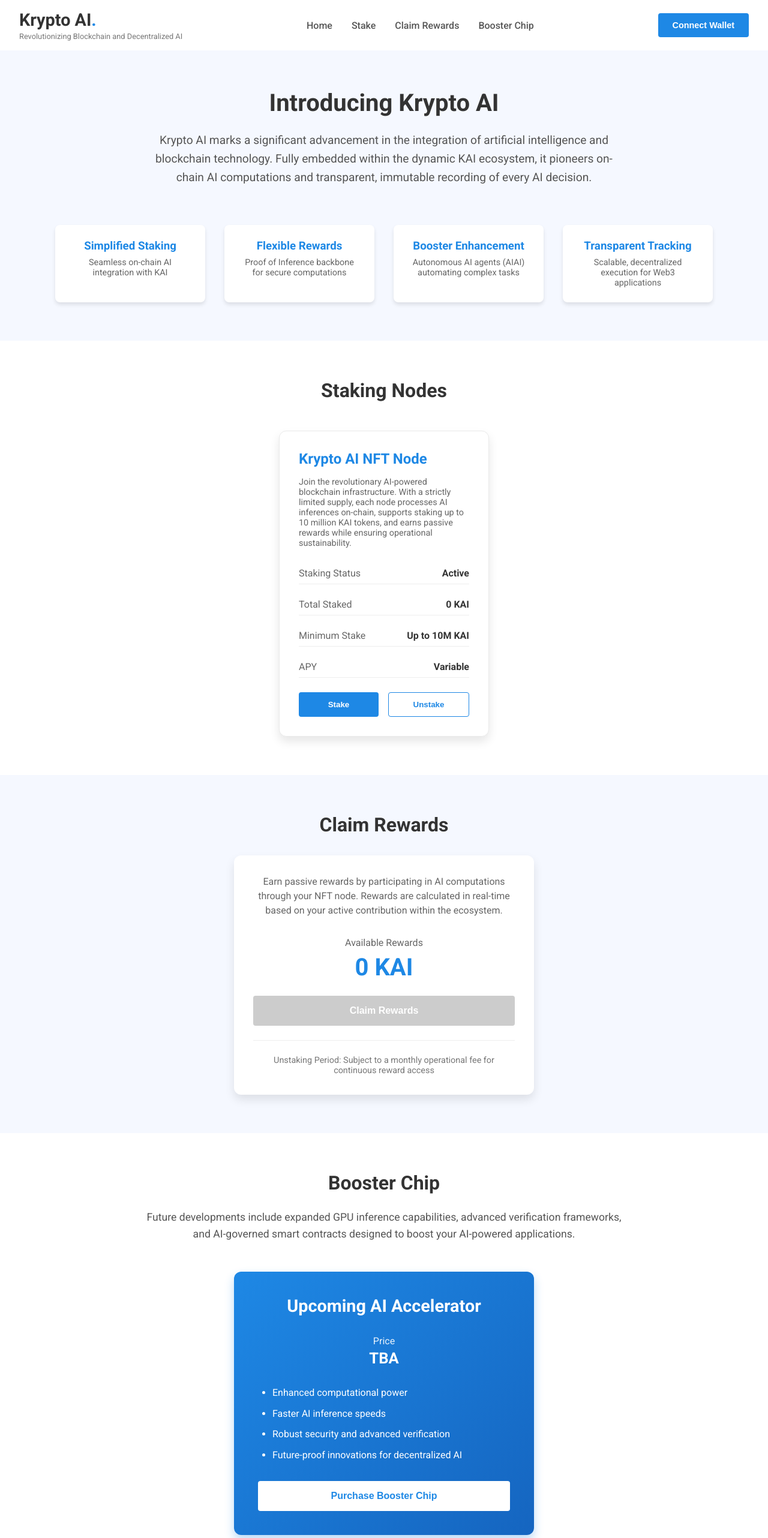
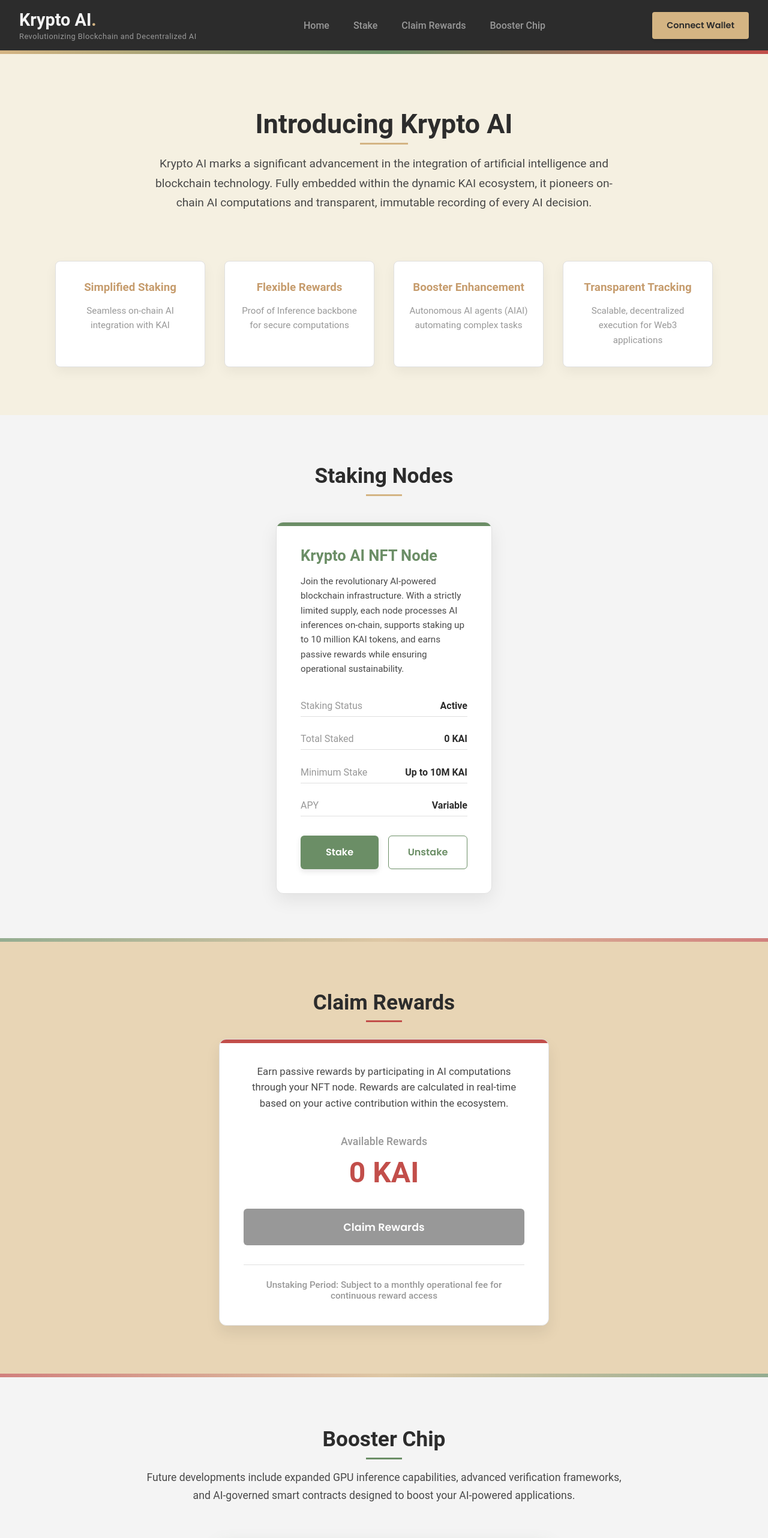
Before and after one commit to TriMinhPham/kainow-op3, a React (Create React App) app: page / in a window 1280 px wide. Shown: the top 2564 px of the page at 60% size. Built offline with nearby package versions, Linux system fonts and the light colour scheme.

Commit message:
Update visuals with warm beige, gold, cool grays, green, earth tones, and bold red accents

```diff
--- a/src/components/BoosterSection.js
+++ b/src/components/BoosterSection.js
@@ -1,100 +1,157 @@
 import React from 'react';
 import styled from 'styled-components';
 import { useWebContent } from './DataContext';
+import { LoadingSpinner } from './LoadingSpinner';
 
 const BoosterSectionContainer = styled.section`
-  padding: 4rem 2rem;
-  background-color: #ffffff;
+  padding: 5.5rem 2rem;
+  background-color: var(--gray-light);
   display: flex;
   flex-direction: column;
   align-items: center;
+  position: relative;
+
+  &::before {
+    content: '';
+    position: absolute;
+    top: 0;
+    left: 0;
+    width: 100%;
+    height: 6px;
+    background: linear-gradient(90deg, var(--red), var(--gold), var(--green-dark));
+    opacity: 0.7;
+  }
 `;
 
 const SectionTitle = styled.h2`
-  font-size: 2rem;
-  color: #333;
+  font-size: 2.2rem;
+  color: var(--gray-darkest);
   text-align: center;
-  margin-bottom: 1.5rem;
+  margin-bottom: 1.8rem;
+  position: relative;
+  font-weight: 700;
+
+  &::after {
+    content: '';
+    position: absolute;
+    bottom: -0.8rem;
+    left: 50%;
+    transform: translateX(-50%);
+    width: 60px;
+    height: 3px;
+    background-color: var(--green-dark);
+  }
 `;
 
 const BoosterDescription = styled.p`
   font-size: 1.1rem;
-  color: #555;
+  color: var(--gray-dark);
   max-width: 800px;
   text-align: center;
-  line-height: 1.6;
-  margin-bottom: 3rem;
+  line-height: 1.7;
+  margin-bottom: 3.5rem;
 `;
 
 const BoosterCard = styled.div`
-  background: #1e88e5;
-  background: linear-gradient(135deg, #1e88e5 0%, #1565c0 100%);
+  background: linear-gradient(135deg, var(--green-dark) 0%, var(--green) 100%);
   border-radius: 12px;
-  box-shadow: 0 8px 16px rgba(30, 136, 229, 0.3);
-  padding: 2.5rem;
+  box-shadow: 0 15px 30px rgba(107, 142, 102, 0.25);
+  padding: 3rem;
   width: 100%;
-  max-width: 500px;
+  max-width: 550px;
   text-align: center;
   color: white;
+  position: relative;
+  overflow: hidden;
+  border: 1px solid var(--green-light);
+
+  &::after {
+    content: '';
+    position: absolute;
+    top: 0;
+    right: 0;
+    width: 150px;
+    height: 150px;
+    background: radial-gradient(circle, rgba(255,255,255,0.2) 0%, rgba(255,255,255,0) 70%);
+    border-radius: 50%;
+    transform: translate(30%, -30%);
+  }
 `;
 
 const BoosterTitle = styled.h3`
-  font-size: 1.8rem;
-  margin-bottom: 1rem;
+  font-size: 2rem;
+  margin-bottom: 1.2rem;
+  font-weight: 700;
+  text-shadow: 0 2px 4px rgba(0, 0, 0, 0.1);
+  letter-spacing: 0.5px;
 `;
 
 const BoosterInfoContainer = styled.div`
-  margin: 2rem 0;
+  margin: 2.5rem 0;
 `;
 
 const BoosterInfo = styled.div`
-  margin: 1rem 0;
+  margin: 1.2rem 0;
 `;
 
 const BoosterLabel = styled.p`
-  font-size: 1rem;
+  font-size: 1.05rem;
   opacity: 0.9;
-  margin-bottom: 0.3rem;
+  margin-bottom: 0.4rem;
+  font-weight: 500;
 `;
 
 const BoosterValue = styled.h4`
-  font-size: 1.6rem;
-  margin-bottom: 0.5rem;
+  font-size: 1.8rem;
+  margin-bottom: 0.7rem;
+  font-weight: 700;
+  color: #ffffff;
+  text-shadow: 0 1px 3px rgba(0, 0, 0, 0.15);
 `;
 
 const BenefitsList = styled.ul`
   text-align: left;
-  margin: 2rem 0;
+  margin: 2.5rem 0;
   padding-left: 1.5rem;
 `;
 
 const BenefitItem = styled.li`
-  margin-bottom: 0.75rem;
-  line-height: 1.4;
+  margin-bottom: 1rem;
+  line-height: 1.5;
+  font-size: 1.05rem;
+  position: relative;
+  padding-left: 0.5rem;
+
+  &::marker {
+    color: rgba(255, 255, 255, 0.8);
+  }
 `;
 
 const PurchaseButton = styled.button`
-  background-color: white;
-  color: #1e88e5;
+  background-color: var(--gold);
+  color: var(--gray-darkest);
   border: none;
-  border-radius: 4px;
-  padding: 1rem 2rem;
-  font-size: 1rem;
+  border-radius: 6px;
+  padding: 1.1rem 2rem;
+  font-size: 1.1rem;
   font-weight: 600;
   cursor: pointer;
-  transition: all 0.3s;
+  transition: all 0.3s ease;
   width: 100%;
+  box-shadow: 0 4px 12px rgba(0, 0, 0, 0.15);
+  letter-spacing: 0.5px;
 
   &:hover {
-    background-color: rgba(255, 255, 255, 0.9);
-    transform: translateY(-2px);
+    background-color: var(--gold-dark);
+    transform: translateY(-3px);
+    box-shadow: 0 8px 20px rgba(0, 0, 0, 0.2);
   }
 `;
 
 export const BoosterSection = () => {
   const { webContent, loading, error } = useWebContent();
 
-  if (loading) return <BoosterSectionContainer id="booster"><div>Loading...</div></BoosterSectionContainer>;
+  if (loading) return <BoosterSectionContainer id="booster"><LoadingSpinner text="Loading booster chip..." /></BoosterSectionContainer>;
   if (error) return <BoosterSectionContainer id="booster"><div>Error loading content</div></BoosterSectionContainer>;
   if (!webContent) return <BoosterSectionContainer id="booster"><div>No content available</div></BoosterSectionContainer>;
 
--- a/src/components/Header.js
+++ b/src/components/Header.js
@@ -2,14 +2,15 @@ import React from 'react';
 import styled from 'styled-components';
 import { Nav } from './Nav';
 import { useWebContent } from './DataContext';
+import { LoadingSpinner } from './LoadingSpinner';
 
 const HeaderContainer = styled.header`
   display: flex;
   justify-content: space-between;
   align-items: center;
   padding: 1rem 2rem;
-  background-color: #ffffff;
-  box-shadow: 0 2px 4px rgba(0, 0, 0, 0.1);
+  background-color: var(--gray-darkest);
+  box-shadow: 0 2px 8px rgba(0, 0, 0, 0.15);
 `;
 
 const LogoContainer = styled.div`
@@ -19,40 +20,43 @@ const LogoContainer = styled.div`
 
 const Logo = styled.div`
   font-size: 1.8rem;
-  font-weight: bold;
-  color: #333;
+  font-weight: 700;
+  color: var(--gray-light);
 
   span {
-    color: #1e88e5;
+    color: var(--gold);
   }
 `;
 
 const Tagline = styled.div`
   font-size: 0.8rem;
-  color: #777;
+  color: var(--gray-medium);
   margin-top: 0.2rem;
+  letter-spacing: 0.5px;
 `;
 
 const WalletButton = styled.button`
-  background-color: #1e88e5;
-  color: white;
+  background-color: var(--gold);
+  color: var(--gray-darkest);
   border: none;
   border-radius: 4px;
   padding: 0.75rem 1.5rem;
   font-size: 0.9rem;
   font-weight: 600;
   cursor: pointer;
-  transition: background-color 0.3s;
+  transition: all 0.3s ease;
+  box-shadow: 0 2px 4px rgba(0, 0, 0, 0.1);
 
   &:hover {
-    background-color: #1976d2;
+    background-color: var(--gold-dark);
+    transform: translateY(-2px);
   }
 `;
 
 export const Header = () => {
   const { webContent, loading, error } = useWebContent();
 
-  if (loading) return <HeaderContainer><div>Loading...</div></HeaderContainer>;
+  if (loading) return <HeaderContainer><LoadingSpinner text="Loading header..." /></HeaderContainer>;
   if (error) return <HeaderContainer><div>Error loading content</div></HeaderContainer>;
   if (!webContent) return <HeaderContainer><div>No content available</div></HeaderContainer>;
 
--- a/src/components/IntroSection.js
+++ b/src/components/IntroSection.js
@@ -1,28 +1,53 @@
 import React from 'react';
 import styled from 'styled-components';
 import { useWebContent } from './DataContext';
+import { LoadingSpinner } from './LoadingSpinner';
 
 const IntroContainer = styled.section`
   display: flex;
   flex-direction: column;
   align-items: center;
   text-align: center;
-  padding: 4rem 2rem;
-  background-color: #f5f8ff;
+  padding: 6rem 2rem 5rem;
+  background-color: var(--beige-light);
+  position: relative;
+
+  &::before {
+    content: '';
+    position: absolute;
+    top: 0;
+    left: 0;
+    right: 0;
+    height: 6px;
+    background: linear-gradient(90deg, var(--gold), var(--green-dark), var(--red));
+  }
 `;
 
 const IntroTitle = styled.h1`
-  font-size: 2.5rem;
-  color: #333;
+  font-size: 2.8rem;
+  color: var(--gray-darkest);
   margin-bottom: 1.5rem;
+  font-weight: 700;
+  position: relative;
+
+  &::after {
+    content: '';
+    position: absolute;
+    bottom: -0.5rem;
+    left: 50%;
+    transform: translateX(-50%);
+    width: 80px;
+    height: 3px;
+    background-color: var(--gold);
+  }
 `;
 
 const IntroDescription = styled.p`
   font-size: 1.2rem;
-  color: #555;
+  color: var(--gray-dark);
   max-width: 800px;
-  line-height: 1.6;
-  margin-bottom: 2rem;
+  line-height: 1.7;
+  margin-bottom: 3rem;
 `;
 
 const GraphicsContainer = styled.div`
@@ -36,30 +61,35 @@ const GraphicsContainer = styled.div`
 const FeatureCard = styled.div`
   background: white;
   border-radius: 8px;
-  padding: 1.5rem;
+  padding: 2rem 1.5rem;
   width: 250px;
-  box-shadow: 0 4px 6px rgba(0, 0, 0, 0.1);
-  transition: transform 0.3s;
+  box-shadow: 0 8px 20px rgba(0, 0, 0, 0.05);
+  transition: all 0.3s ease;
+  border: 1px solid var(--border);
 
   &:hover {
-    transform: translateY(-5px);
+    transform: translateY(-8px);
+    box-shadow: 0 12px 24px rgba(0, 0, 0, 0.1);
+    border-color: var(--primary);
   }
 `;
 
 const FeatureTitle = styled.h3`
-  color: #1e88e5;
-  margin-bottom: 0.5rem;
+  color: var(--primary-dark);
+  margin-bottom: 1rem;
+  font-weight: 600;
 `;
 
 const FeatureDescription = styled.p`
-  color: #666;
-  font-size: 0.9rem;
+  color: var(--text-light);
+  font-size: 0.95rem;
+  line-height: 1.6;
 `;
 
 export const IntroSection = () => {
   const { webContent, loading, error } = useWebContent();
 
-  if (loading) return <IntroContainer id="home"><div>Loading...</div></IntroContainer>;
+  if (loading) return <IntroContainer id="home"><LoadingSpinner text="Loading introduction..." /></IntroContainer>;
   if (error) return <IntroContainer id="home"><div>Error loading content</div></IntroContainer>;
   if (!webContent) return <IntroContainer id="home"><div>No content available</div></IntroContainer>;
 
--- a/src/components/Nav.js
+++ b/src/components/Nav.js
@@ -3,30 +3,31 @@ import styled from 'styled-components';
 
 const NavContainer = styled.nav`
   display: flex;
-  gap: 2rem;
+  gap: 2.5rem;
 `;
 
 const NavLink = styled.a`
   text-decoration: none;
-  color: #555;
+  color: var(--gray-medium);
   font-weight: 500;
   font-size: 1rem;
   position: relative;
-  transition: color 0.3s;
+  transition: all 0.3s ease;
+  padding: 0.5rem 0;
 
   &:hover {
-    color: #1e88e5;
+    color: var(--gold);
   }
 
   &::after {
     content: '';
     position: absolute;
-    bottom: -5px;
+    bottom: 0;
     left: 0;
     width: 0;
     height: 2px;
-    background-color: #1e88e5;
-    transition: width 0.3s;
+    background-color: var(--gold);
+    transition: width 0.3s ease;
   }
 
   &:hover::after {
--- a/src/components/RewardsSection.js
+++ b/src/components/RewardsSection.js
@@ -1,89 +1,125 @@
 import React from 'react';
 import styled from 'styled-components';
 import { useWebContent } from './DataContext';
+import { LoadingSpinner } from './LoadingSpinner';
 
 const RewardsSectionContainer = styled.section`
-  padding: 4rem 2rem;
-  background-color: #f5f8ff;
+  padding: 5rem 2rem;
+  background-color: var(--beige);
   display: flex;
   flex-direction: column;
   align-items: center;
+  position: relative;
 `;
 
 const SectionTitle = styled.h2`
-  font-size: 2rem;
-  color: #333;
+  font-size: 2.2rem;
+  color: var(--gray-darkest);
   text-align: center;
-  margin-bottom: 2rem;
+  margin-bottom: 2.5rem;
+  position: relative;
+  font-weight: 700;
+
+  &::after {
+    content: '';
+    position: absolute;
+    bottom: -0.8rem;
+    left: 50%;
+    transform: translateX(-50%);
+    width: 60px;
+    height: 3px;
+    background-color: var(--red);
+  }
 `;
 
 const RewardsCard = styled.div`
   background: #ffffff;
   border-radius: 12px;
-  box-shadow: 0 8px 16px rgba(0, 0, 0, 0.1);
-  padding: 2rem;
+  box-shadow: 0 12px 24px rgba(0, 0, 0, 0.08);
+  padding: 2.5rem;
   width: 100%;
-  max-width: 500px;
+  max-width: 550px;
   text-align: center;
+  position: relative;
+  border: 1px solid var(--border);
+  overflow: hidden;
+
+  &::before {
+    content: '';
+    position: absolute;
+    top: 0;
+    left: 0;
+    width: 100%;
+    height: 6px;
+    background: var(--red);
+  }
 `;
 
 const RewardsDescription = styled.p`
-  color: #666;
-  font-size: 1rem;
-  line-height: 1.5;
-  margin-bottom: 2rem;
+  color: var(--gray-dark);
+  font-size: 1.05rem;
+  line-height: 1.6;
+  margin-bottom: 2.5rem;
 `;
 
 const RewardsInfo = styled.div`
-  margin: 1.5rem 0;
+  margin: 2rem 0;
 `;
 
 const RewardsLabel = styled.p`
-  color: #666;
-  font-size: 1rem;
-  margin-bottom: 0.5rem;
+  color: var(--text-light);
+  font-size: 1.1rem;
+  margin-bottom: 0.8rem;
+  font-weight: 500;
 `;
 
 const RewardsValue = styled.h3`
-  color: #1e88e5;
-  font-size: 2.5rem;
-  margin-bottom: 1.5rem;
+  color: var(--red);
+  font-size: 3rem;
+  margin-bottom: 2rem;
+  font-weight: 700;
 `;
 
 const UnstakingInfo = styled.div`
-  margin-top: 1.5rem;
+  margin-top: 2rem;
   padding-top: 1.5rem;
-  border-top: 1px solid #eee;
-  font-size: 0.9rem;
-  color: #777;
+  border-top: 1px solid var(--border);
+  font-size: 0.95rem;
+  color: var(--text-light);
+  font-weight: 500;
 `;
 
 const ClaimButton = styled.button`
-  background-color: #1e88e5;
+  background-color: var(--red);
   color: white;
   border: none;
-  border-radius: 4px;
-  padding: 1rem 2rem;
-  font-size: 1rem;
+  border-radius: 6px;
+  padding: 1.1rem 2rem;
+  font-size: 1.1rem;
   font-weight: 600;
   cursor: pointer;
-  transition: background-color 0.3s;
+  transition: all 0.3s ease;
   width: 100%;
+  box-shadow: 0 4px 10px rgba(194, 78, 74, 0.2);
 
   &:hover {
-    background-color: #1976d2;
+    background-color: var(--red-dark);
+    transform: translateY(-3px);
+    box-shadow: 0 6px 15px rgba(194, 78, 74, 0.3);
   }
 
   &:disabled {
-    background-color: #ccc;
+    background-color: var(--gray-medium);
     cursor: not-allowed;
+    transform: translateY(0);
+    box-shadow: none;
   }
 `;
 
 export const RewardsSection = () => {
   const { webContent, loading, error } = useWebContent();
 
-  if (loading) return <RewardsSectionContainer id="rewards"><div>Loading...</div></RewardsSectionContainer>;
+  if (loading) return <RewardsSectionContainer id="rewards"><LoadingSpinner text="Loading rewards..." /></RewardsSectionContainer>;
   if (error) return <RewardsSectionContainer id="rewards"><div>Error loading content</div></RewardsSectionContainer>;
   if (!webContent) return <RewardsSectionContainer id="rewards"><div>No content available</div></RewardsSectionContainer>;
 
--- a/src/components/StakingSection.js
+++ b/src/components/StakingSection.js
@@ -1,23 +1,49 @@
 import React from 'react';
 import styled from 'styled-components';
 import { useWebContent } from './DataContext';
+import { LoadingSpinner } from './LoadingSpinner';
 
 const StakingSectionContainer = styled.section`
-  padding: 4rem 2rem;
-  background-color: #ffffff;
+  padding: 5rem 2rem;
+  background-color: var(--gray-light);
+  position: relative;
+
+  &::after {
+    content: '';
+    position: absolute;
+    bottom: 0;
+    left: 0;
+    width: 100%;
+    height: 6px;
+    background: linear-gradient(90deg, var(--green-dark), var(--gold), var(--red));
+    opacity: 0.7;
+  }
 `;
 
 const SectionTitle = styled.h2`
-  font-size: 2rem;
-  color: #333;
+  font-size: 2.2rem;
+  color: var(--gray-darkest);
   text-align: center;
-  margin-bottom: 3rem;
+  margin-bottom: 3.5rem;
+  position: relative;
+  font-weight: 700;
+
+  &::after {
+    content: '';
+    position: absolute;
+    bottom: -0.8rem;
+    left: 50%;
+    transform: translateX(-50%);
+    width: 60px;
+    height: 3px;
+    background-color: var(--gold);
+  }
 `;
 
 const StakingNodesContainer = styled.div`
   display: flex;
   justify-content: center;
-  gap: 2rem;
+  gap: 3rem;
   flex-wrap: wrap;
   max-width: 1200px;
   margin: 0 auto;
@@ -26,91 +52,112 @@ const StakingNodesContainer = styled.div`
 const StakingNodeCard = styled.div`
   background: #ffffff;
   border-radius: 12px;
-  box-shadow: 0 8px 16px rgba(0, 0, 0, 0.1);
-  padding: 2rem;
-  width: 350px;
-  transition: transform 0.3s, box-shadow 0.3s;
-  border: 1px solid #eaeaea;
+  box-shadow: 0 10px 30px rgba(0, 0, 0, 0.08);
+  padding: 2.5rem;
+  width: 360px;
+  transition: all 0.4s ease;
+  border: 1px solid var(--border);
+  position: relative;
+  overflow: hidden;
+
+  &::before {
+    content: '';
+    position: absolute;
+    top: 0;
+    left: 0;
+    width: 100%;
+    height: 6px;
+    background: ${props => props.index === 0 ? 'var(--green-dark)' : 'var(--gold)'};
+  }
 
   &:hover {
-    transform: translateY(-5px);
-    box-shadow: 0 12px 20px rgba(0, 0, 0, 0.15);
+    transform: translateY(-10px);
+    box-shadow: 0 16px 32px rgba(0, 0, 0, 0.12);
+    border-color: ${props => props.index === 0 ? 'var(--green)' : 'var(--gold)'};
   }
 `;
 
 const NodeTitle = styled.h3`
-  font-size: 1.5rem;
-  color: #1e88e5;
+  font-size: 1.6rem;
+  color: ${props => props.index === 0 ? 'var(--green-dark)' : 'var(--gold-dark)'};
   margin-bottom: 1rem;
+  font-weight: 600;
 `;
 
 const NodeDescription = styled.p`
-  color: #666;
-  font-size: 0.9rem;
-  margin-bottom: 1.5rem;
+  color: var(--gray-dark);
+  font-size: 0.95rem;
+  line-height: 1.6;
+  margin-bottom: 2rem;
 `;
 
 const StakingDetail = styled.div`
-  margin: 1rem 0;
+  margin: 1.2rem 0;
   display: flex;
   justify-content: space-between;
   padding: 0.5rem 0;
-  border-bottom: 1px solid #eee;
+  border-bottom: 1px solid var(--border);
 
-  &:last-child {
+  &:last-of-type {
     border-bottom: none;
+    margin-bottom: 1.8rem;
   }
 `;
 
 const DetailLabel = styled.span`
-  color: #666;
+  color: var(--text-light);
   font-weight: 400;
 `;
 
 const DetailValue = styled.span`
-  color: #333;
+  color: var(--text);
   font-weight: 600;
 `;
 
 const StakingActions = styled.div`
   display: flex;
   gap: 1rem;
-  margin-top: 1.5rem;
+  margin-top: 2rem;
 `;
 
 const ActionButton = styled.button`
   flex: 1;
-  padding: 0.75rem 0;
-  border-radius: 4px;
+  padding: 0.9rem 0;
+  border-radius: 6px;
   font-weight: 600;
   cursor: pointer;
-  transition: all 0.3s;
+  transition: all 0.3s ease;
+  font-size: 1rem;
 `;
 
 const StakeButton = styled(ActionButton)`
-  background-color: #1e88e5;
+  background-color: ${props => props.index === 0 ? 'var(--green-dark)' : 'var(--gold)'};
   color: white;
   border: none;
+  box-shadow: 0 4px 10px rgba(0, 0, 0, 0.1);
 
   &:hover {
-    background-color: #1976d2;
+    background-color: ${props => props.index === 0 ? 'var(--green)' : 'var(--gold-dark)'};
+    transform: translateY(-2px);
+    box-shadow: 0 6px 12px rgba(0, 0, 0, 0.15);
   }
 `;
 
 const UnstakeButton = styled(ActionButton)`
   background-color: transparent;
-  color: #1e88e5;
-  border: 1px solid #1e88e5;
+  color: ${props => props.index === 0 ? 'var(--green-dark)' : 'var(--gold-dark)'};
+  border: 1px solid ${props => props.index === 0 ? 'var(--green-dark)' : 'var(--gold)'};
 
   &:hover {
-    background-color: rgba(30, 136, 229, 0.1);
+    background-color: ${props => props.index === 0 ? 'rgba(107, 142, 102, 0.1)' : 'rgba(212, 180, 131, 0.1)'};
+    transform: translateY(-2px);
   }
 `;
 
 export const StakingSection = () => {
   const { webContent, loading, error } = useWebContent();
 
-  if (loading) return <StakingSectionContainer id="stake"><div>Loading...</div></StakingSectionContainer>;
+  if (loading) return <StakingSectionContainer id="stake"><LoadingSpinner text="Loading staking nodes..." /></StakingSectionContainer>;
   if (error) return <StakingSectionContainer id="stake"><div>Error loading content</div></StakingSectionContainer>;
   if (!webContent) return <StakingSectionContainer id="stake"><div>No content available</div></StakingSectionContainer>;
 
@@ -121,9 +168,9 @@ export const StakingSection = () => {
       <SectionTitle>Staking Nodes</SectionTitle>
 
       <StakingNodesContainer>
-        {stakingNodes.map(node => (
-          <StakingNodeCard key={node.id}>
-            <NodeTitle>{node.name}</NodeTitle>
+        {stakingNodes.map((node, index) => (
+          <StakingNodeCard key={node.id} index={index}>
+            <NodeTitle index={index}>{node.name}</NodeTitle>
             <NodeDescription>{node.description}</NodeDescription>
 
             <StakingDetail>
@@ -147,8 +194,8 @@ export const StakingSection = () => {
             </StakingDetail>
 
             <StakingActions>
-              <StakeButton>Stake</StakeButton>
-              <UnstakeButton>Unstake</UnstakeButton>
+              <StakeButton index={index}>Stake</StakeButton>
+              <UnstakeButton index={index}>Unstake</UnstakeButton>
             </StakingActions>
           </StakingNodeCard>
         ))}
--- a/src/index.css
+++ b/src/index.css
@@ -1,4 +1,41 @@
-@import url('https://fonts.googleapis.com/css2?family=Roboto:wght@300;400;500;700&display=swap');
+@import url('https://fonts.googleapis.com/css2?family=Poppins:wght@300;400;500;600;700&display=swap');
+
+:root {
+  /* Warm Beige & Gold Tones */
+  --beige-light: #F5F0E1;
+  --beige: #E8D5B5;
+  --gold: #D4B483;
+  --gold-dark: #C69C6D;
+
+  /* Cool & Neutral Grays */
+  --gray-light: #F4F4F4;
+  --gray: #E0E0E0;
+  --gray-medium: #989898;
+  --gray-dark: #484848;
+  --gray-darkest: #2C2C2C;
+
+  /* Muted Green & Earthy Tones */
+  --green-light: #D1E8C4;
+  --green: #9ABD97;
+  --green-dark: #6B8E66;
+  --earth: #87765B;
+
+  /* Bold Red & Gray Accents */
+  --red: #C24E4A;
+  --red-dark: #A83C38;
+  --red-light: #E57373;
+
+  /* Functional colors */
+  --primary: var(--gold);
+  --primary-dark: var(--gold-dark);
+  --secondary: var(--green-dark);
+  --accent: var(--red);
+  --background: var(--beige-light);
+  --background-alt: var(--gray-light);
+  --text: var(--gray-darkest);
+  --text-light: var(--gray-medium);
+  --border: var(--gray);
+}
 
 * {
   margin: 0;
@@ -8,12 +45,13 @@
 
 body {
   margin: 0;
-  font-family: 'Roboto', -apple-system, BlinkMacSystemFont, 'Segoe UI', 'Oxygen',
+  font-family: 'Poppins', -apple-system, BlinkMacSystemFont, 'Segoe UI', 'Oxygen',
     'Ubuntu', 'Cantarell', 'Fira Sans', 'Droid Sans', 'Helvetica Neue',
     sans-serif;
   -webkit-font-smoothing: antialiased;
   -moz-osx-font-smoothing: grayscale;
-  color: #333;
+  color: var(--text);
+  background-color: var(--background);
 }
 
 code {
@@ -28,6 +66,7 @@ a {
 
 button {
   cursor: pointer;
+  font-family: 'Poppins', sans-serif;
 }
 
 /* Responsive design */
```
Also changed, not shown: src/components/Footer.js (+48 -19 lines), src/components/LoadingSpinner.js (+35 -7 lines).
